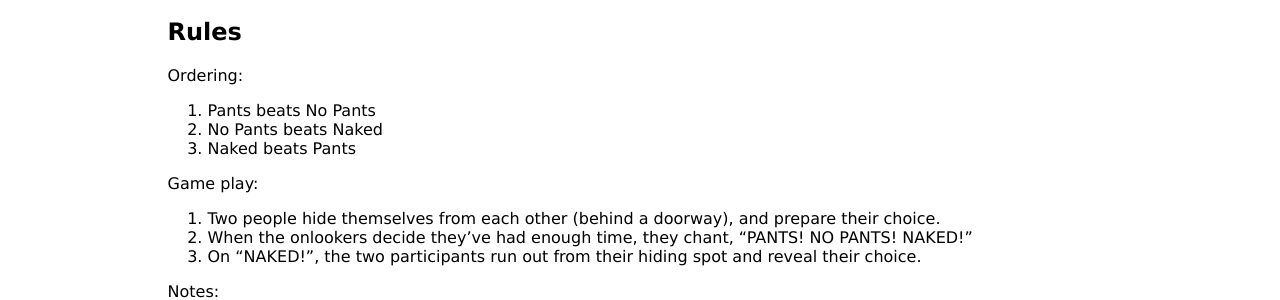
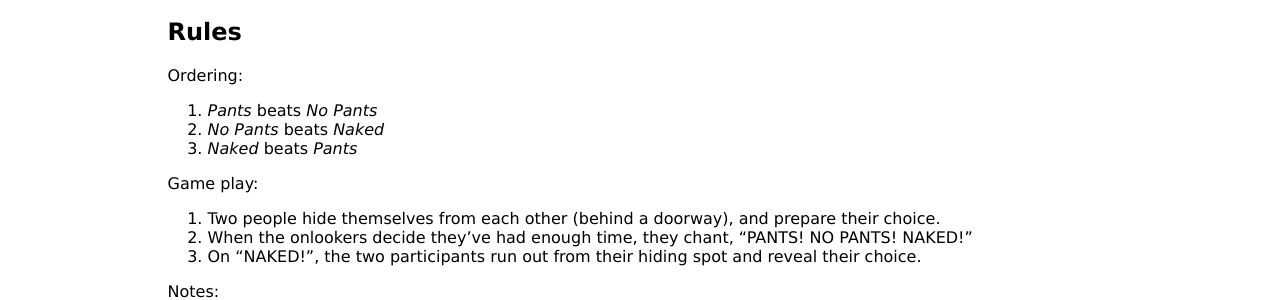
Before and after one commit to mconbere/mconbere.github.com, a Jekyll site: the page built from pantsnopantsnaked/index.markdown, in a window 1280 px wide. Shown: the part 160-460 px from the top of the page. Built offline with Jekyll 4.4.1, drawn with Linux system fonts in a browser that asks for light colours.

```diff
--- a/pantsnopantsnaked/index.markdown
+++ b/pantsnopantsnaked/index.markdown
@@ -12,9 +12,9 @@ Rules
 -----
 
 Ordering:
-  1. Pants beats No Pants
-  1. No Pants beats Naked
-  1. Naked beats Pants
+  1. *Pants* beats *No Pants*
+  1. *No Pants* beats *Naked*
+  1. *Naked* beats *Pants*
 
 Game play:
   1. Two people hide themselves from each other (behind a doorway), and prepare their choice.
```
